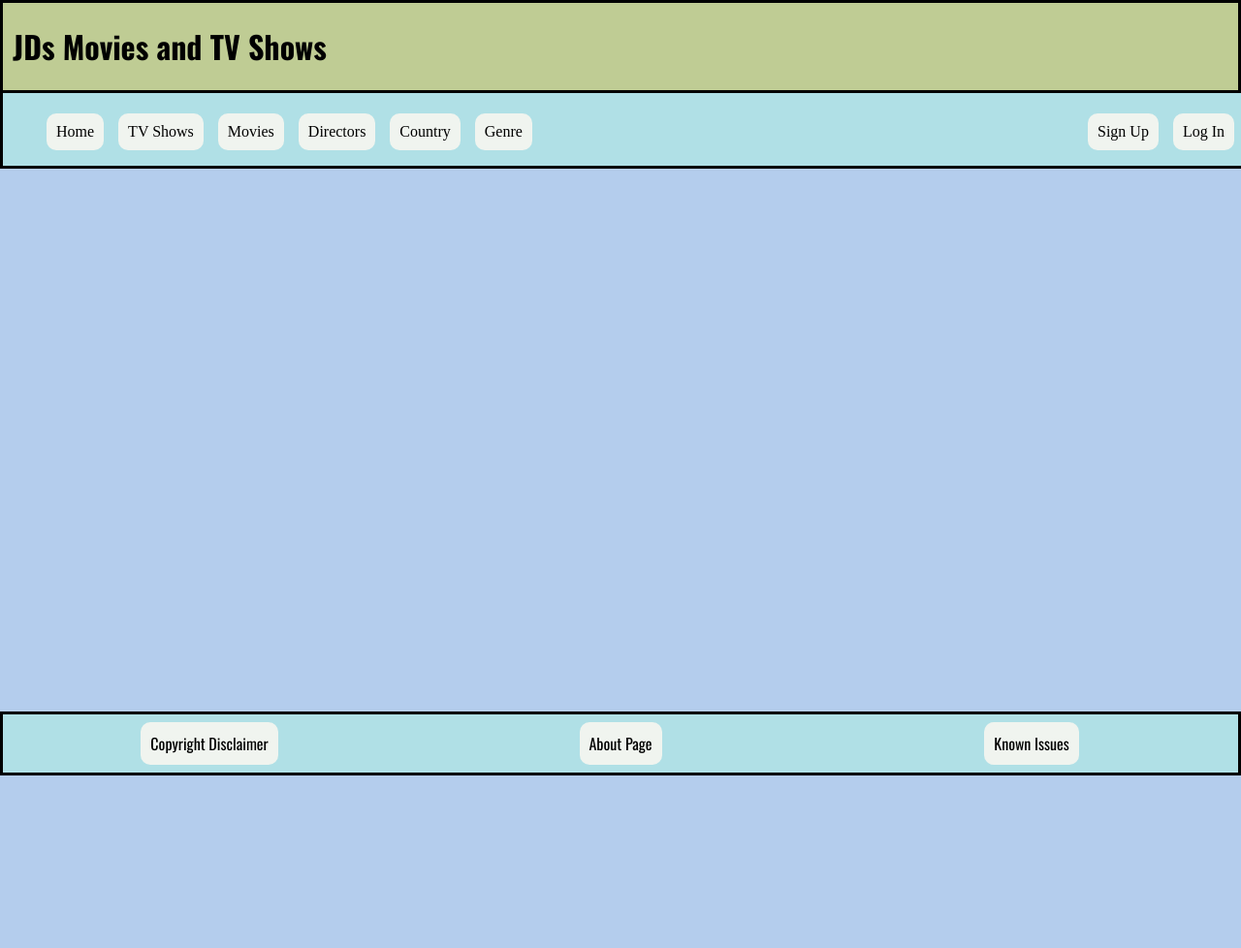
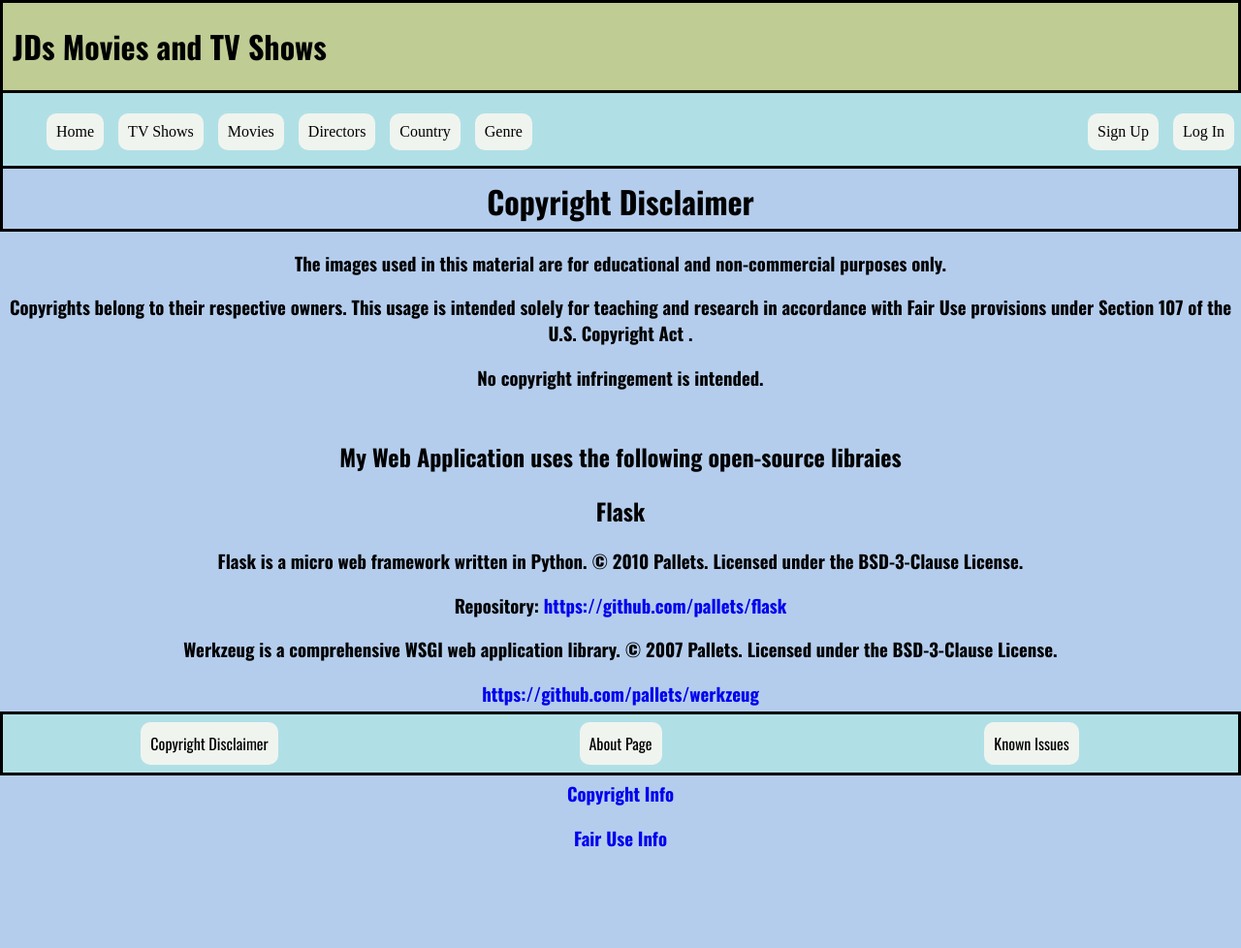
Before and after one commit to republic223/L3-Digital-Assessment, a Flask app: page /Copyright_Disclaimer in a window 1280 px wide. Shown: the whole page at 97% size. Before the commit the page ends 800 px from the top, so only its background shows below. Run offline with Flask 3, Linux system fonts and the light colour scheme; some web fonts are replaced.

Commit message:
Copyright and about pages mostly completed will have to revist to improve on the content

```diff
--- a/static/style.css
+++ b/static/style.css
@@ -95,8 +95,8 @@
     display: flex;
     justify-content: center;
     flex-wrap: wrap;
-    margin-top: 100px;
-    margin-bottom: 50px;
+    margin-top: 50px;
+    margin-bottom: 100px;
 
 
 }
@@ -161,6 +161,21 @@
     height: 75px;
     width: auto;
 }
+/* All Copyright Adjustments go here */
+.Copyright_Info{
+    font-variant: lighter;
+    text-align: center;
+}
+.Copyright_Links{
+    margin-top: 50px;
+    text-align: center;
+    text-decoration: none;
+    margin-bottom: 100px;
+}
+/* All About adjustments go here */
+.About_info{
+    text-align: center;
+}
 /* All Footer adjustments go here */
 .Footer{
     background-color: powderblue;
--- a/templates/Copyright.html
+++ b/templates/Copyright.html
@@ -2,5 +2,22 @@
 {% extends 'Header.html' %}
 <!-- where this file extends from -->
 {% block start %}
+<h1 class = "Section_Header">Copyright Disclaimer</h1>
+<div class="Copyright_Info">
+    <h3>The images used in this material are for educational and non-commercial purposes only.</h3>
+    <h3>Copyrights belong to their respective owners. This usage is intended solely for teaching and research in accordance with Fair Use provisions under Section 107 of the U.S. Copyright Act .</h3>
+    <h3>No copyright infringement is intended.</h3>
+</div>
+<div class="Copyright_Links">
+    <h2>My Web Application uses the following open-source libraies</h2>
+    <h2>Flask</h2>
+    <h3>Flask is a micro web framework written in Python. &copy; 2010 Pallets. Licensed under the BSD-3-Clause License.</h3>
+    <h3>Repository: <a href="https://github.com/pallets/flask">https://github.com/pallets/flask</a></h3>
+    <h3>Werkzeug is a comprehensive WSGI web application library. &copy; 2007 Pallets. Licensed under the BSD-3-Clause License.</h3>
+    <h3><a href="https://github.com/pallets/werkzeug">https://github.com/pallets/werkzeug</a></h3>
+    <h2>For more Infomation Follow the links below</h2>
+    <h3><a href="https://support.google.com/legal/answer/3463239?hl=en&ref_topic=4558877&sjid=16020363595903616955-NC">Copyright Info</a></h3>
+    <h3><a href="https://support.google.com/legal/answer/4558992?hl=en&ref_topic=4558877&sjid=16020363595903616955-NC">Fair Use Info</a></h3>
 
+</div>
 {% endblock %}
```
Also changed, not shown: templates/About.html (+18 -0 lines).
